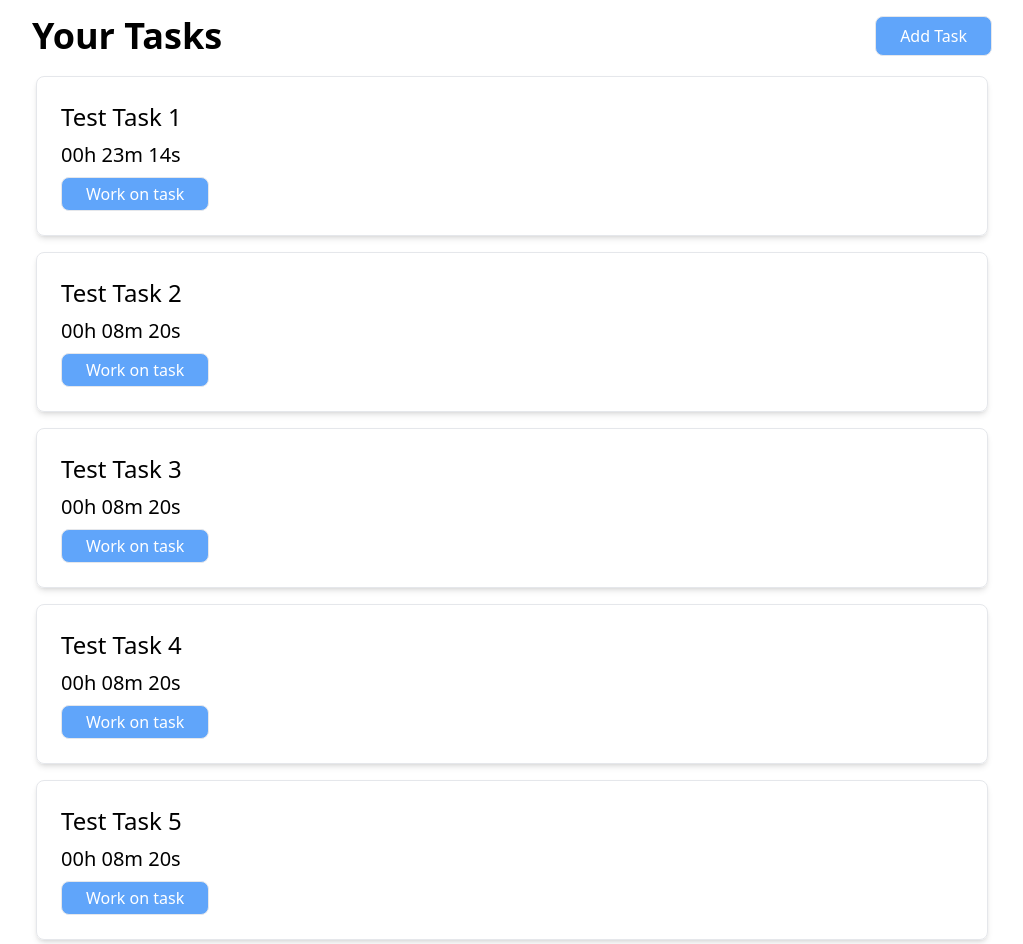
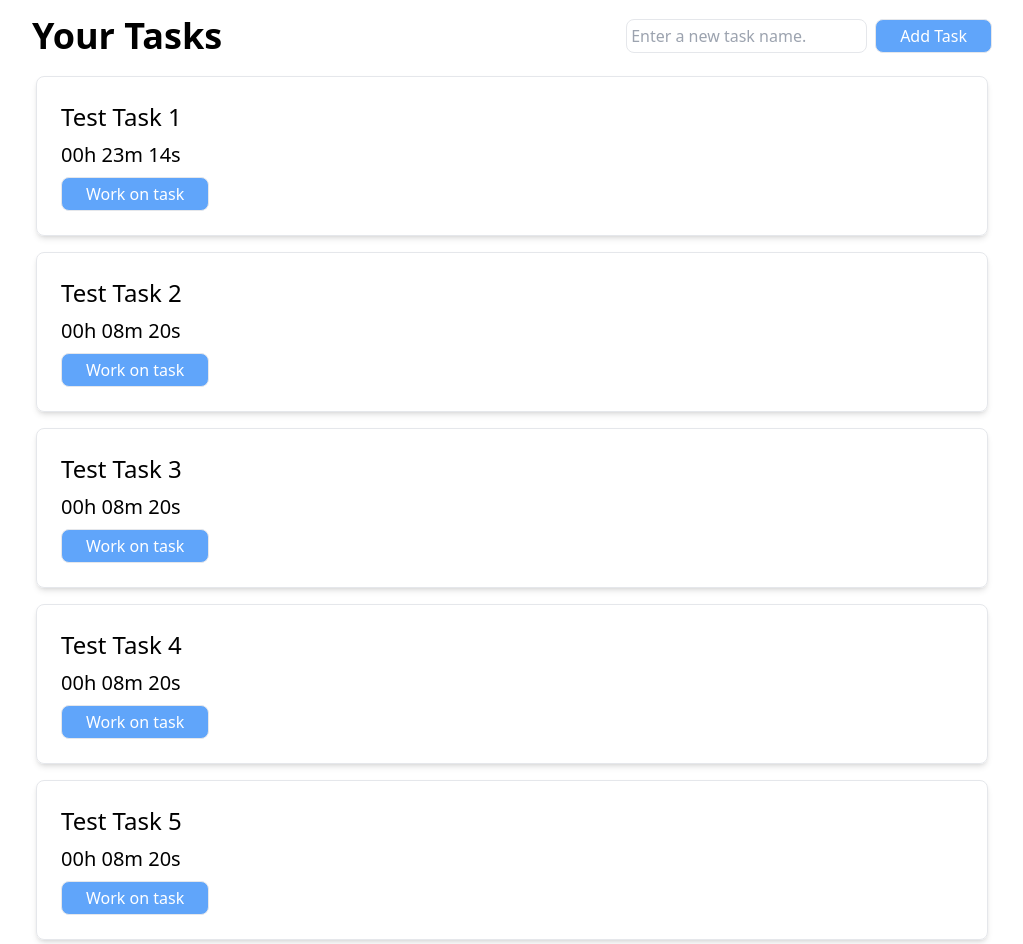
Before and after one commit to tyler-daigle/PriorityTasks, a React (Vite) app: page / in a window 1280 px wide. Shown: the whole page, without its empty margins (128-1151 px from the left). Built offline with nearby package versions, Linux system fonts and the light colour scheme.

Commit message:
added input for adding new task

```diff
--- a/src/main.tsx
+++ b/src/main.tsx
@@ -6,6 +6,7 @@ import Error404 from "./routes/Error404";
 import Home from "./routes/Home";
 import TaskTimerPage from "./routes/TaskTimer";
 import Layout from "./components/ui/Layout";
+import AddTaskPage from "./routes/AddTask";
 
 const router = createBrowserRouter([
   {
@@ -17,6 +18,10 @@ const router = createBrowserRouter([
     path: "/tracktask/:taskId",
     element: <TaskTimerPage />,
   },
+  {
+    path: "/addtask",
+    element: <AddTaskPage />,
+  },
 ]);
 
 ReactDOM.createRoot(document.getElementById("root") as HTMLElement).render(
--- /dev/null
+++ b/src/routes/AddTask.tsx
@@ -0,0 +1,11 @@
+export default function AddTaskPage() {
+  return (
+    <div>
+      <h1>Adding a new task.</h1>
+      <p>
+        Lorem ipsum dolor sit amet consectetur, adipisicing elit. Eum possimus
+        consequatur temporibus nostrum. Facilis, sequi?
+      </p>
+    </div>
+  );
+}
--- a/src/routes/Home.tsx
+++ b/src/routes/Home.tsx
@@ -1,4 +1,5 @@
 import { useEffect, useState } from "react";
+import { Link } from "react-router-dom";
 import { useStorage } from "../hooks/useStorage";
 import TaskList from "../components/TaskList";
 
@@ -6,13 +7,29 @@ import Button from "../components/ui/Button";
 
 export default function Home() {
   const { updateTask, deleteTask, taskList } = useStorage();
+  const [newTaskName, setNewTaskName] = useState("");
+
+  const addNewTaskHandler = () => {
+    console.log("Adding task: ", newTaskName);
+    setNewTaskName("");
+  };
+
   useEffect(() => {}, [taskList]);
 
   return (
     <div>
-      <div className="flex justify-between py-4">
+      <div className="flex justify-between items-center my-4">
         <h1 className="text-4xl font-bold">Your Tasks</h1>
-        <Button onClick={() => console.log("click")}>Add Task</Button>
+        <div className="flex gap-2">
+          <input
+            className="border rounded-lg p-1"
+            type="text"
+            placeholder="Enter a new task name."
+            value={newTaskName}
+            onChange={(e) => setNewTaskName(e.target.value)}
+          />
+          <Button onClick={addNewTaskHandler}>Add Task</Button>
+        </div>
       </div>
 
       <TaskList taskList={taskList} />
```
